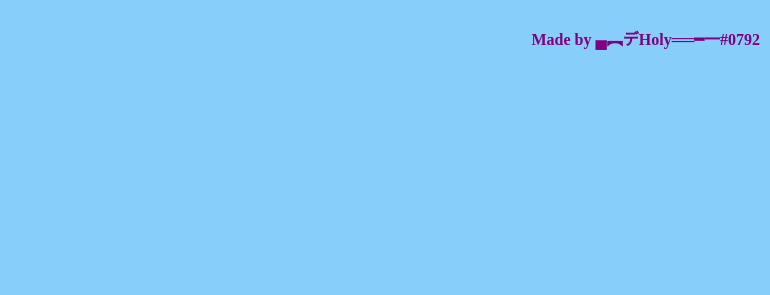
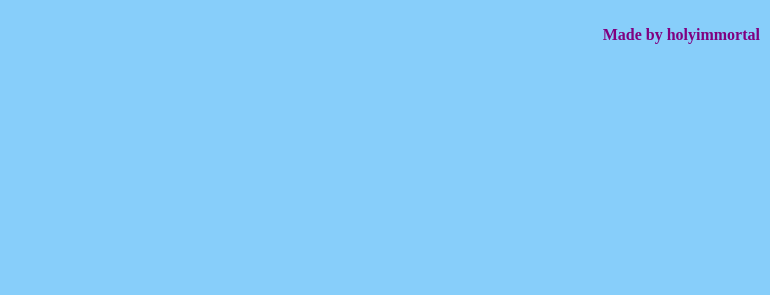
Before and after one commit to HolyImmortal/Hi, a plain HTML site: page index.html in a window 1280 px wide. Shown: the top 295 px of the page, without its empty margins (510-1280 px from the left). Drawn offline with Linux system fonts and the light colour scheme.

Commit message:
Update index.html

```diff
--- a/index.html
+++ b/index.html
@@ -31,7 +31,7 @@
         <p><strong>Hi &lt;3</strong></p>
     </div>
     <div id="top-right-text">
-        <p><strong>Made by ▄︻デHoly══━一#0792</strong></p>
+        <p><strong>Made by holyimmortal</strong></p>
     </div>
 </body>
 </html>
```
